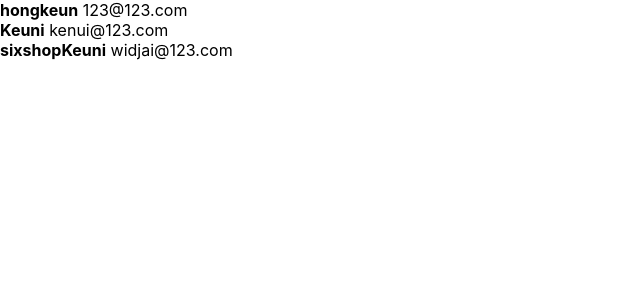
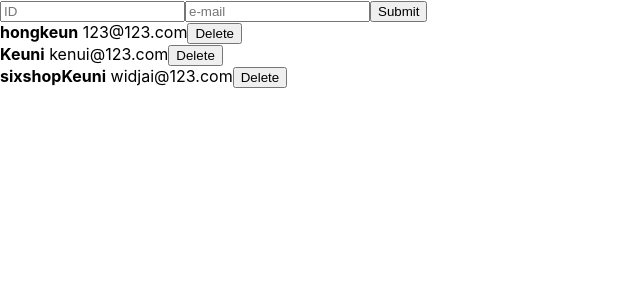
Before and after one commit to Keu-ni/fc-react, a React (Create React App) app: page / in a window 1280 px wide. Shown: the top 300 px of the page, without its empty margins (0-640 px from the left). Built offline with nearby package versions, Linux system fonts and the light colour scheme.

Commit message:
Array - create, delete

```diff
--- a/src/App.js
+++ b/src/App.js
@@ -1,8 +1,9 @@
-import React, { useRef } from 'react';
+import React, { useState, useRef } from 'react';
+import CreateUser from './CreateUser';
 import UserList from './UserList';
 
 function App() {
-  const users = [
+  const [users, setUsers] = useState([
     {
         id: 1,
         username: 'hongkeun',
@@ -18,17 +19,58 @@
         username: 'sixshopKeuni',
         email: 'widjai@123.com',
     },
-  ];
+  ]);
+
+  const [ inputs, setInputs ] = useState({
+    username: '',
+    email: '',
+  });
+
+  const { username, email } = inputs;
+
+  const onChange = (e) => {
+    const { name, value } = e.target;
+    setInputs({
+      ...inputs,
+      [name]: value,
+    })
+  }
+
   const userLength = users.length + 1
   const nextId = useRef(userLength);
 
   const onCreate = () => {
-    console.log(nextId.current);
     nextId.current += 1;
+
+    const user = {
+      id: nextId.current,
+      username,
+      email,
+    }
+
+    // setUsers([...users, user]);
+    setUsers(users.concat(user));
+
+    setInputs({
+      username: '',
+      email: '',
+    });
+  }
+
+  const onRemove = id => {
+    setUsers(users.filter(user => user.id !== id));
   }
 
   return (
-    <UserList users={users} />
+    <>
+      <CreateUser
+        username={username}
+        email={email}
+        onChange={onChange}
+        onCreate={onCreate}
+        />
+      <UserList users={users} onRemove={onRemove} />
+    </>
   );
 }
 
--- /dev/null
+++ b/src/CreateUser.js
@@ -0,0 +1,27 @@
+import React from 'react';
+
+function CreateUser(props) {
+    const { username, email, onChange, onCreate } = props;
+
+    return(
+        <div>
+            <input
+                type='text'
+                name='username'
+                placeholder='ID'
+                onChange={onChange}
+                value={username}
+            />
+            <input
+                type='email'
+                name='email'
+                placeholder='e-mail'
+                onChange={onChange}
+                value={email}
+                />
+            <button onClick={onCreate}>Submit</button>
+        </div>
+    )
+}
+
+export default CreateUser;
--- a/src/UserList.js
+++ b/src/UserList.js
@@ -1,22 +1,28 @@
 import * as React from 'react';
 
 function User(props) {
-    const { user } = props;
+    const { user, onRemove } = props;
+    const { id, username, email} = user;
     return (
         <div>
-            <b>{user.username}</b> <span>{user.email}</span>
+            <b>{username}</b> <span>{email}</span>
+            <button onClick={() => onRemove(id)}>Delete</button>
         </div>
     );
 }
 
 
 function UserList(props) {
-    const { users } = props;
+    const { users, onRemove } = props;
     return (
         <div>
             {
                 users.map(user => {
-                    return <User key={user.id} user={user} />
+                    return <User
+                        key={user.id}
+                        user={user}
+                        onRemove={onRemove}
+                        />
                 })
             }
         </div>
```
Also changed, not shown: 1 other file (tests, documents, lock files or other folders).
